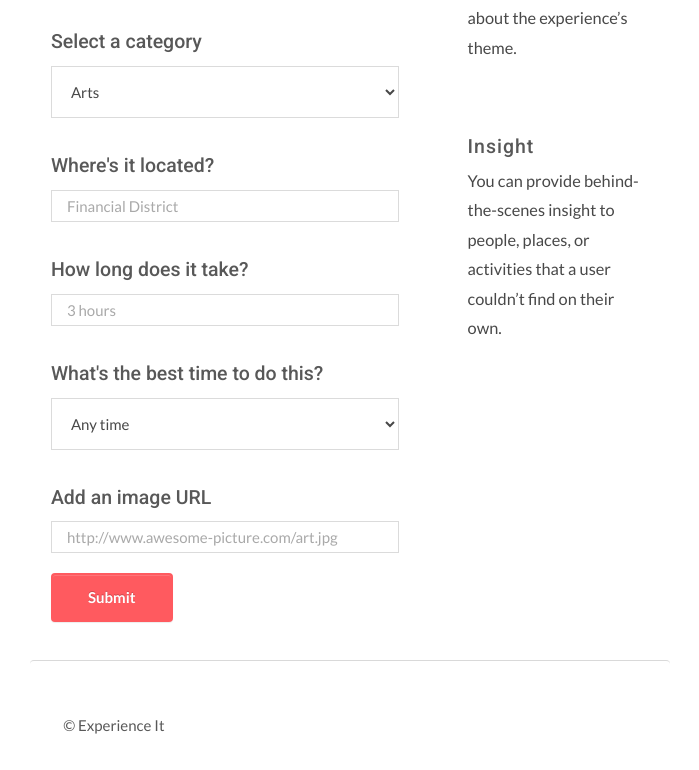
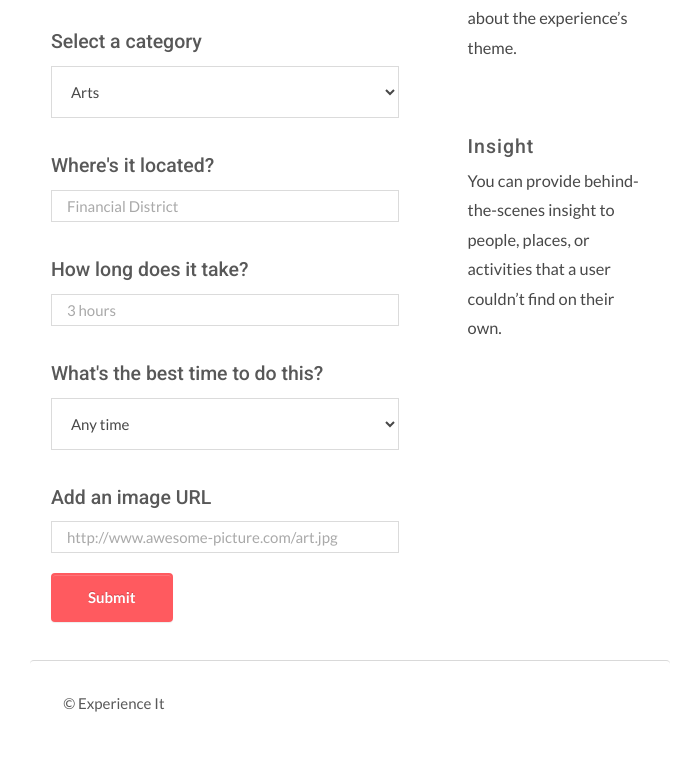
Before and after one commit to zeniavilla/experience-it-app, a React (Create React App) app in the folder experience-it-app-client/: page /describe-your-experience in a window 1280 px wide. Shown: the part 414-1184 px from the top of the page, without its empty margins (290-989 px from the left). Built offline with nearby package versions, Linux system fonts and the light colour scheme; a web font is replaced by a local one.

Commit message:
Decreasing footer padding

```diff
--- a/experience-it-app-client/src/components/Footer.css
+++ b/experience-it-app-client/src/components/Footer.css
@@ -1,6 +1,6 @@
 .navbar-static-bottom {
     border-top: 1px solid #d9d9d9;
-    padding: 30px 0;
+    padding: 8px 0 30px 0;
 }
 
 nav.navbar-static-bottom.navbar.navbar-default {
```
